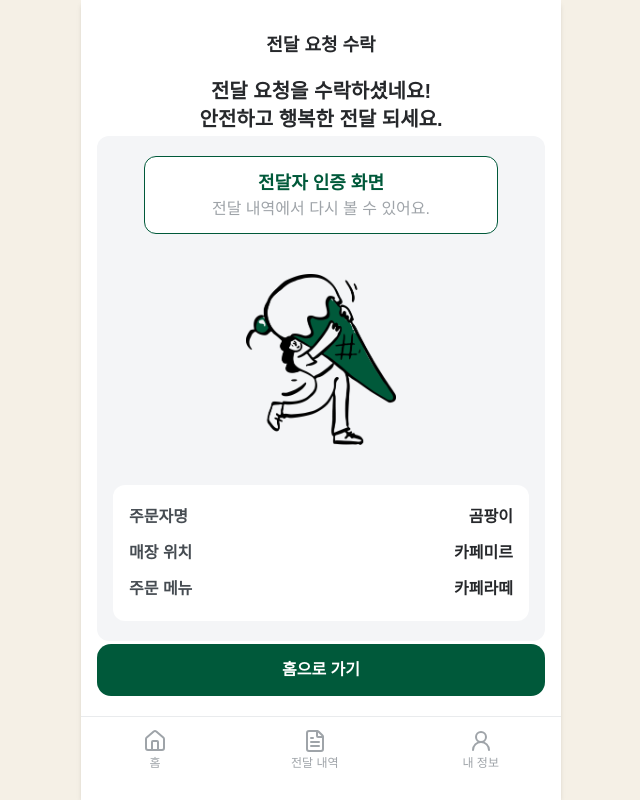
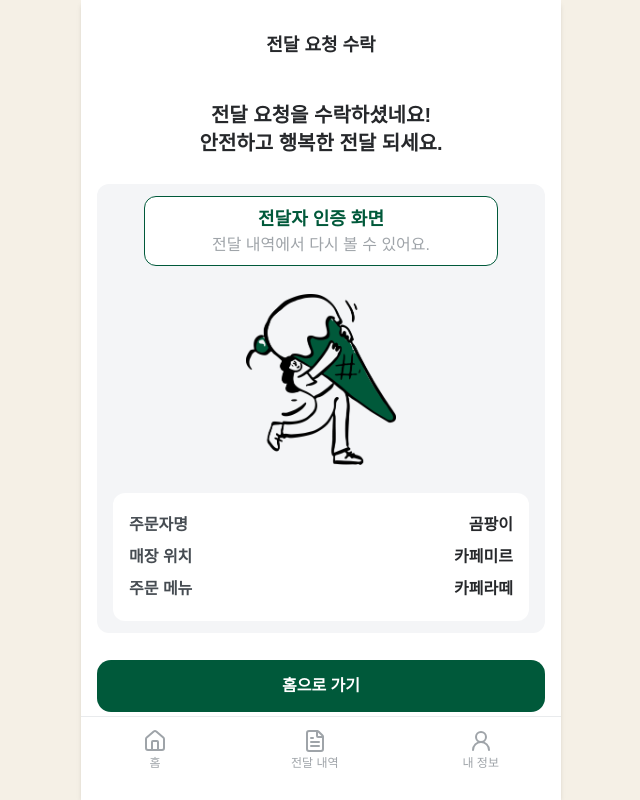
Before and after one commit to KoominEat/KoominEat-FE, a Next.js app: page /courier/request-accept in a window 1280 px wide. Shown: the whole page, without its empty margins (319-959 px from the left). Built offline with nearby package versions, Linux system fonts and the light colour scheme; a web font is replaced by a local one.

Commit message:
feat: order history finished 처리 및 스타일 수정

```diff
--- a/src/app/courier/request-accept/page.tsx
+++ b/src/app/courier/request-accept/page.tsx
@@ -5,7 +5,7 @@ import Link from "next/link";
 
 const page = () => {
   return (
-    <div className="flex flex-col h-full justify-between pb-5">
+    <div className="flex flex-col h-full justify-between pb-1">
       <Header title="전달 요청 수락" />
 
       <div className="text-center flex flex-col gap-2">
@@ -15,9 +15,9 @@ const page = () => {
         </p>
       </div>
 
-      <div className="px-4 bg-gray-g1-5 py-5 flex flex-col rounded-[12px]">
-        <div className="flex flex-col gap-10">
-          <div className="text-center border border-main px-4 py-3 rounded-[12px] bg-white w-[85%] mx-auto">
+      <div className="px-4 bg-gray-g1-5 py-3 flex flex-col rounded-[12px]">
+        <div className="flex flex-col gap-7">
+          <div className="text-center border border-main px-4 py-2 rounded-[12px] bg-white w-[85%] mx-auto">
             <p className="text-main font-bold text-lg">전달자 인증 화면</p>
             <p className="text-gray-g5">전달 내역에서 다시 볼 수 있어요.</p>
           </div>
@@ -30,7 +30,7 @@ const page = () => {
             className="mx-auto"
           />
 
-          <div className="flex flex-col gap-3 px-4 bg-white rounded-[12px] py-5">
+          <div className="flex flex-col gap-2 px-4 bg-white rounded-[12px] py-5">
             <div className="flex justify-between">
               <p className="text-gray-g6 font-semibold">주문자명</p>
               <p className="text-gray-g7 font-bold">곰팡이</p>
--- a/src/app/login/page.tsx
+++ b/src/app/login/page.tsx
@@ -42,20 +42,20 @@ const LoginPage = () => {
   };
 
   return (
-    <div className="flex flex-col w-full min-h-screen pt-20 py-10">
+    <div className="relative flex flex-col w-full min-h-screen pt-20 py-10">
       <Image
         src={"/Ellipse-6.svg"}
         alt="bg"
         width={200}
         height={200}
-        className="absolute top-0 right-0"
+        className="absolute top-0 -right-4"
       />
       <Image
         src={"/Ellipse-7.svg"}
         alt="bg"
         width={100}
         height={100}
-        className="absolute top-0 right-0"
+        className="absolute top-0 -right-4"
       />
 
       <div className="flex flex-col items-start text-main">
--- a/src/app/order-history/components/OrderHistory.tsx
+++ b/src/app/order-history/components/OrderHistory.tsx
@@ -23,8 +23,14 @@ const OrderHistory = () => {
     };
 
     fetchOrders();
+
+    // 🔁 10초마다 새로고침
+    const interval = setInterval(fetchOrders, 10000);
+
+    return () => clearInterval(interval);
   }, []);
 
+  const hasFinished = orders.some((order) => order.status === "FINISHED");
   const hasPreparing = orders.some((order) => order.status === "PREPARING");
 
   if (loading) {
@@ -59,7 +65,12 @@ const OrderHistory = () => {
             orders.map((order, index) => (
               <div
                 key={order.orderId}
-                className="flex justify-between items-start px-4 py-4 border rounded-2xl mb-2"
+                className={cn(
+                  "flex justify-between items-start px-4 py-4 border rounded-2xl mb-2",
+                  order.status === "FINISHED"
+                    ? "border-gray-400 bg-gray-100"
+                    : "border-main"
+                )}
               >
                 <div>
                   <div className="flex gap-2 mb-2">
@@ -103,12 +114,12 @@ const OrderHistory = () => {
           <div className="-mx-4 mt-auto z-10 max-w-[480px] w-full">
             <div className="fixed bottom-[84px] left-1/2 -translate-x-1/2 w-full max-w-[480px] bg-main rounded-t-2xl p-5 text-white z-50">
               <div className="w-full justify-between flex font-bold text-lg">
-                {false ? (
+                {hasFinished ? (
                   <>
                     <p>
                       메뉴가 완성되었어요!
                       <br />
-                      픽업하러 매장으로 와 주세요.
+                      전달자가 메뉴와 함께 출발했어요.
                     </p>
                     <CircleCheckBig size={27} className="self-end" />
                   </>
--- a/src/lib/api/order/order.ts
+++ b/src/lib/api/order/order.ts
@@ -23,7 +23,7 @@ export interface OrderItemResponse {
 
 export interface OrderHistoryResponse {
   orderId: number;
-  status: "PREPARING" | "READY" | "COMPLETED" | "CANCELLED";
+  status: "PREPARING" | "FINISHED" | "CANCELLED";
   totalPrice: number;
   orderItemResponses: OrderItemResponse[];
   orderType: "DELIVERY" | "PICKUP";
```
